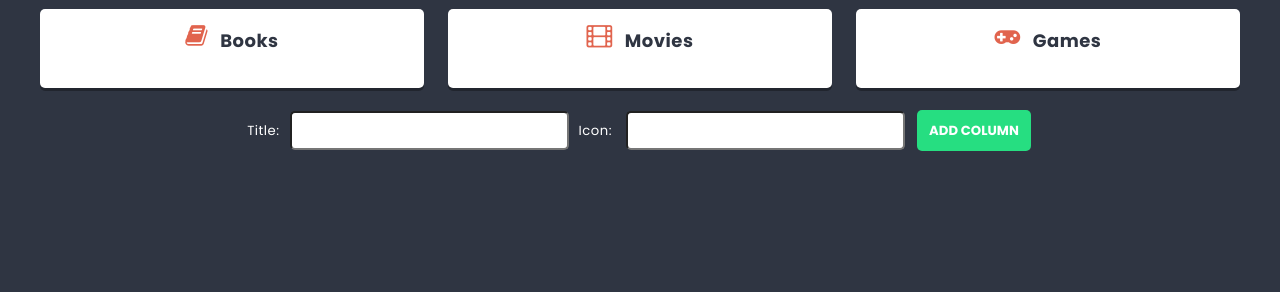
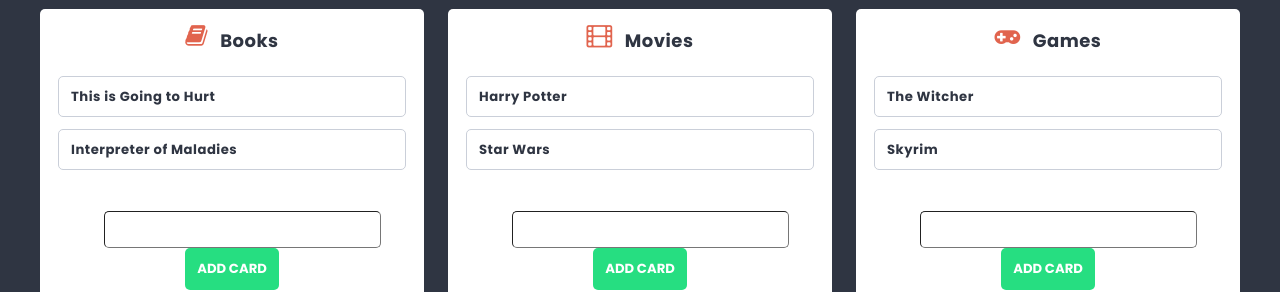
Before and after one commit to SlawekD86/ReactApp, a React (Create React App) app: page / in a window 1280 px wide. Shown: the part 532-824 px from the top of the page. Before the commit the page ends 800 px from the top, so only its background shows below. Built offline with nearby package versions, Linux system fonts and the light colour scheme.

Commit message:
add CardForm

```diff
--- /dev/null
+++ b/src/components/Card/Card.js
@@ -0,0 +1,9 @@
+import styles from './Card.module.scss';
+
+const Card = props => {
+    return (
+        <li className={styles.card}>{props.title}</li>
+    );
+};
+
+export default Card;
--- /dev/null
+++ b/src/components/Card/Card.module.scss
@@ -0,0 +1,13 @@
+@import '../../styles/settings.scss';
+
+.card {
+    position: relative;
+    background: $color-light;
+    border: 1px solid lighten($color-dark, 60%);
+    padding: $base-size;
+    margin: 0 0 $base-size 0;
+    border-radius: $radius;
+    display: flex;
+    justify-content: space-between;
+    font-weight: bold;
+}
--- /dev/null
+++ b/src/components/CardForm/CardForm.js
@@ -0,0 +1,21 @@
+import styles from './CardForm.module.scss';
+import { useState } from 'react';
+import Button from './../Button/Button';
+
+const CardForm = props => {
+    const [title, setTitle] = useState('');
+    const handleSubmit = e => {
+        e.preventDefault();
+        props.action({ title: title }, props.columnId);
+        setTitle('');
+    };
+
+    return (
+        <form className={styles.cardForm} onSubmit={handleSubmit}>
+            <span className={styles.inputText}></span><input type="text" value={title} onChange={(e) => setTitle(e.target.value)} className={styles.inputStyle} />
+            <Button>Add card</Button>
+        </form>
+    );
+};
+
+export default CardForm;
--- /dev/null
+++ b/src/components/CardForm/CardForm.module.scss
@@ -0,0 +1,16 @@
+.cardForm {
+    text-align: center;
+    padding: 10px;
+}
+
+.inputStyle {
+    padding: 10px;
+    border-radius: 5px;
+    border-width: 1px;
+
+}
+
+.inputText {
+    padding: 10px;
+
+}
--- a/src/components/Column/Column.js
+++ b/src/components/Column/Column.js
@@ -1,4 +1,6 @@
 import styles from './Column.module.scss'
+import Card from '../Card/Card';
+import CardForm from '../CardForm/CardForm';
 
 const Column = props => {
     return (
@@ -7,6 +9,10 @@
                 <span className={styles.icon + ' fa fa-' + props.icon} />
                 {props.title}
             </h2>
+            <ul className={styles.cards}>
+                {props.cards.map(card => <Card key={card.id} title={card.title} />)}
+            </ul>
+            <CardForm columnId={props.id} action={props.addCard} />
         </article>
     );
 };
--- a/src/components/List/List.js
+++ b/src/components/List/List.js
@@ -6,15 +6,50 @@
 
 const List = () => {
 	const [columns, setColumns] = useState([
-		{ id: 1, title: 'Books', icon: 'book' },
-		{ id: 2, title: 'Movies', icon: 'film' },
-		{ id: 3, title: 'Games', icon: 'gamepad' }
+		{
+			id: 1,
+			title: 'Books',
+			icon: 'book',
+			cards: [
+				{ id: 1, title: 'This is Going to Hurt' },
+				{ id: 2, title: 'Interpreter of Maladies' }
+			]
+		},
+		{
+			id: 2,
+			title: 'Movies',
+			icon: 'film',
+			cards: [
+				{ id: 1, title: 'Harry Potter' },
+				{ id: 2, title: 'Star Wars' }
+			]
+		},
+		{
+			id: 3,
+			title: 'Games',
+			icon: 'gamepad',
+			cards: [
+				{ id: 1, title: 'The Witcher' },
+				{ id: 2, title: 'Skyrim' }
+			]
+		}
 	]);
 
 	const addColumn = newColumn => {
-		setColumns([...columns, { id: shortid(), title: newColumn.title, icon: newColumn.icon }]);
+		setColumns([...columns, { id: shortid(), title: newColumn.title, icon: newColumn.icon, cards: [] }]);
 	};
 
+	const addCard = (newCard, columnId) => {
+		const columnsUpdated = columns.map(column => {
+			if (column.id === columnId)
+				return { ...column, cards: [...column.cards, { id: shortid(), title: newCard.title }] }
+			else
+				return column
+		})
+
+		setColumns(columnsUpdated);
+
+	};
 
 	return (
 		<div className={styles.list}>
@@ -23,7 +58,7 @@
 			</header>
 			<p className={styles.description}>Interesting things I want to check out</p>
 			<section className={styles.columns}>
-				{columns.map(column => <Column key={column.id} title={column.title} icon={column.icon} />)}
+				{columns.map(column => <Column key={column.id} id={column.id} title={column.title} icon={column.icon} cards={column.cards} addCard={addCard} />)}
 			</section>
 			<ColumnForm action={addColumn} />
 		</div>
```
